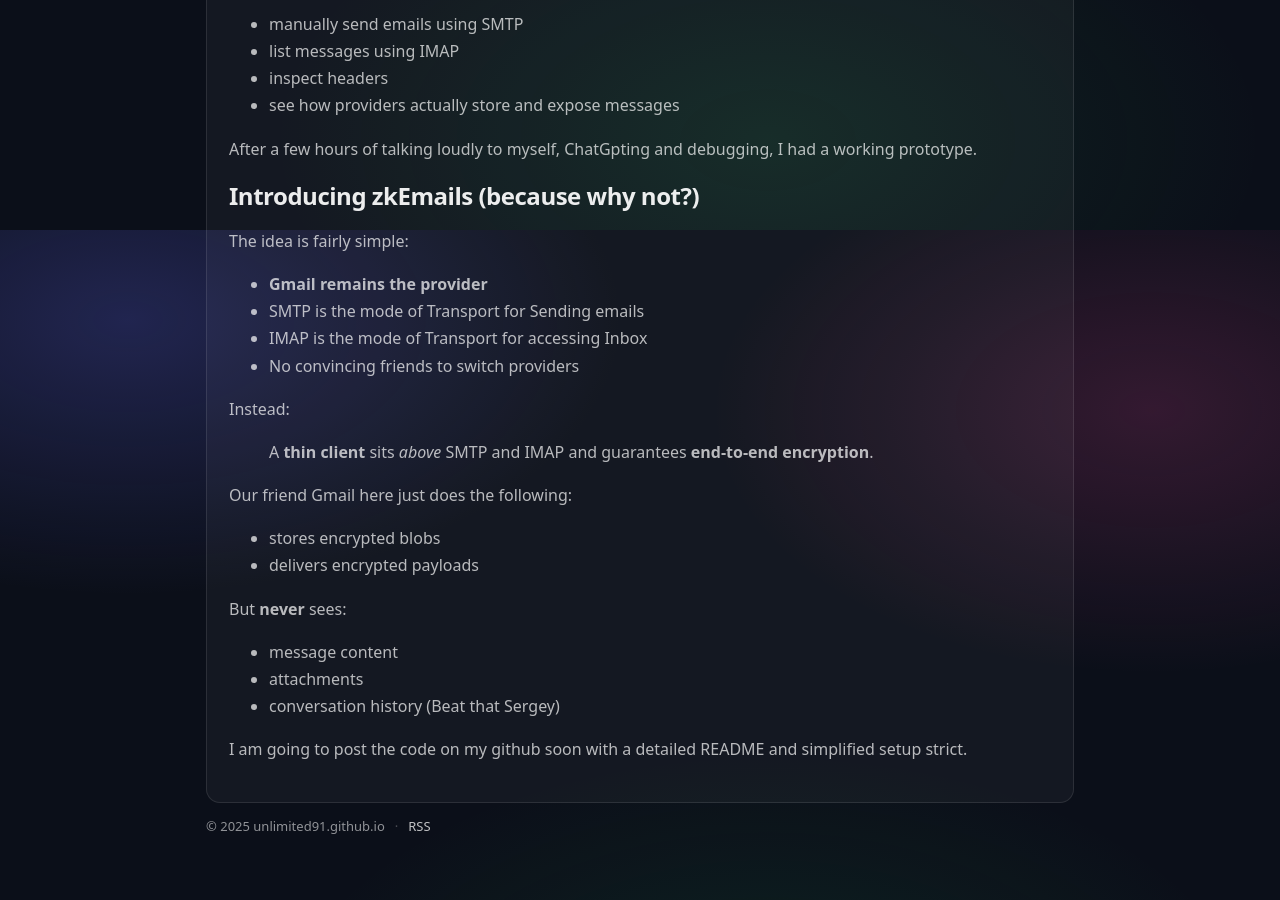
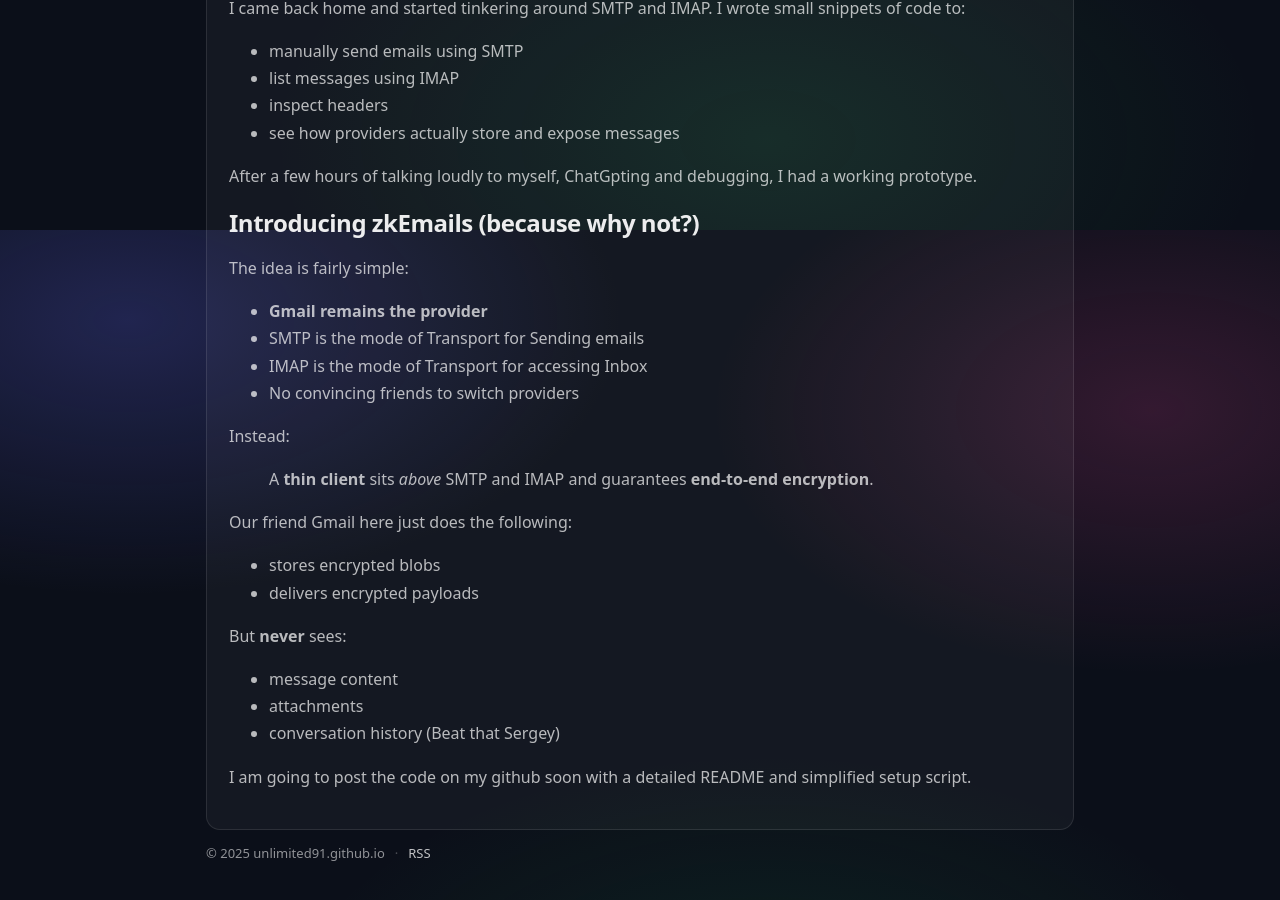
Before and after one commit to unlimited91/unlimited91.github.io, a Jekyll site: the page built from _posts/2025-12-26-zkmails.md, in a window 1280 px wide and 900 px high, scrolled down 1570 px. Built offline with Jekyll 4.4.1, drawn with Linux system fonts in a browser that asks for light colours; before the commit the page ends 2443 px from its top, so only the background shows below that; some of the changed text lies outside the part shown.

Commit message:
Some more copy changes

```diff
--- a/_posts/2025-12-26-zkmails.md
+++ b/_posts/2025-12-26-zkmails.md
@@ -90,4 +90,4 @@
 - attachments
 - conversation history (Beat that Sergey)
 
-I am going to post the code on my github soon with a detailed README and simplified setup strict.
+I am going to post the code on my github soon with a detailed README and simplified setup script.
```
Also changed, not shown: other parts of _posts/2025-12-26-zkmails.md (+1 -1 lines).
